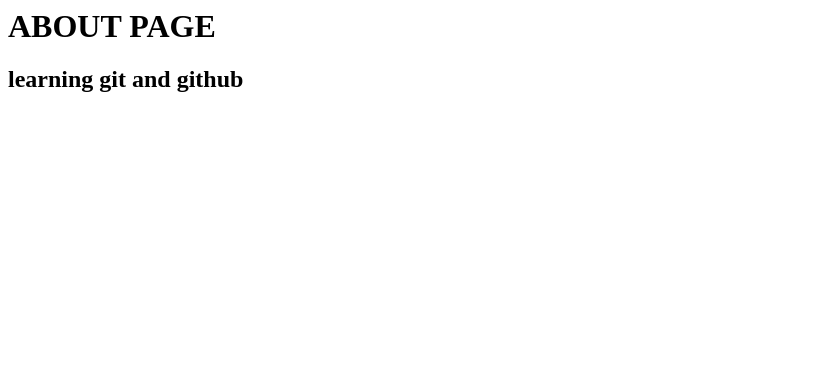
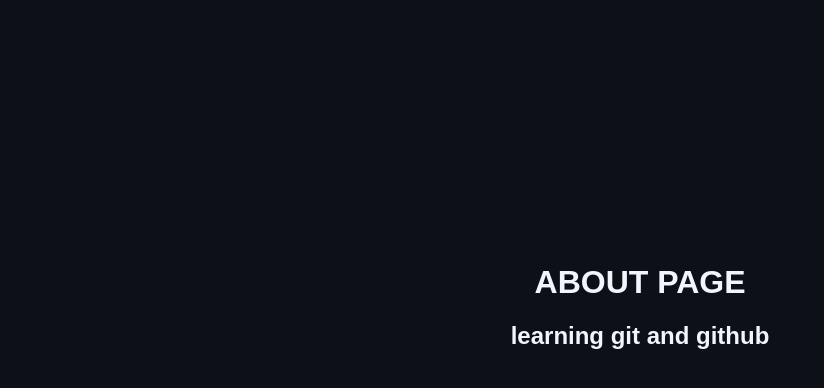
Before and after one commit to KAVIRASU237/Git-practice, a plain HTML site: page about.html in a window 1280 px wide. Shown: the whole page, without its empty margins (0-824 px from the left). Drawn offline with Linux system fonts and the light colour scheme.

Commit message:
dark theme added to about page

```diff
--- a/about.html
+++ b/about.html
@@ -1,2 +1,4 @@
-<h1> ABOUT PAGE</h1>
-<h2> learning git and github </h2>
+<body style="background:#0d1117; color:#f0f6fc; font-family:sans-serif; text-align:center; padding-top:20%;">
+  <h1>ABOUT PAGE</h1>
+  <h2>learning git and github</h2>
+</body>
```
